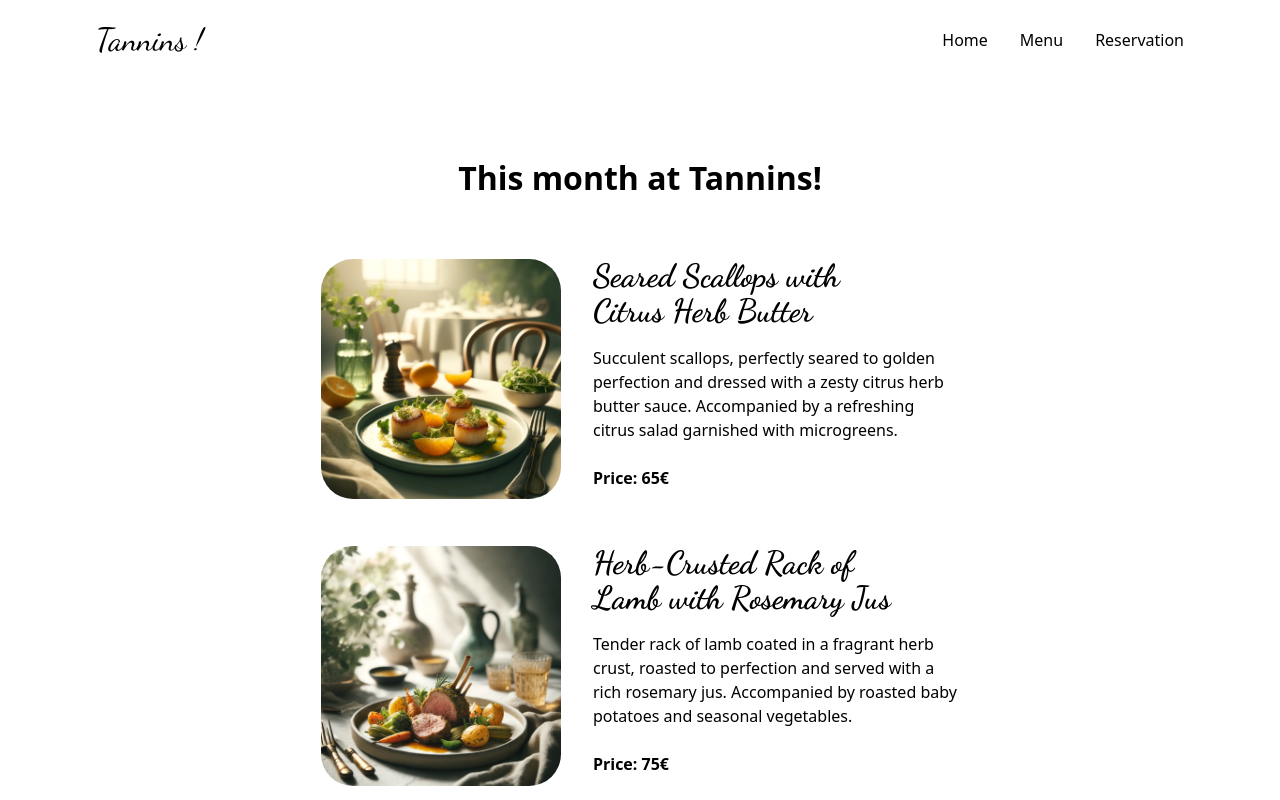
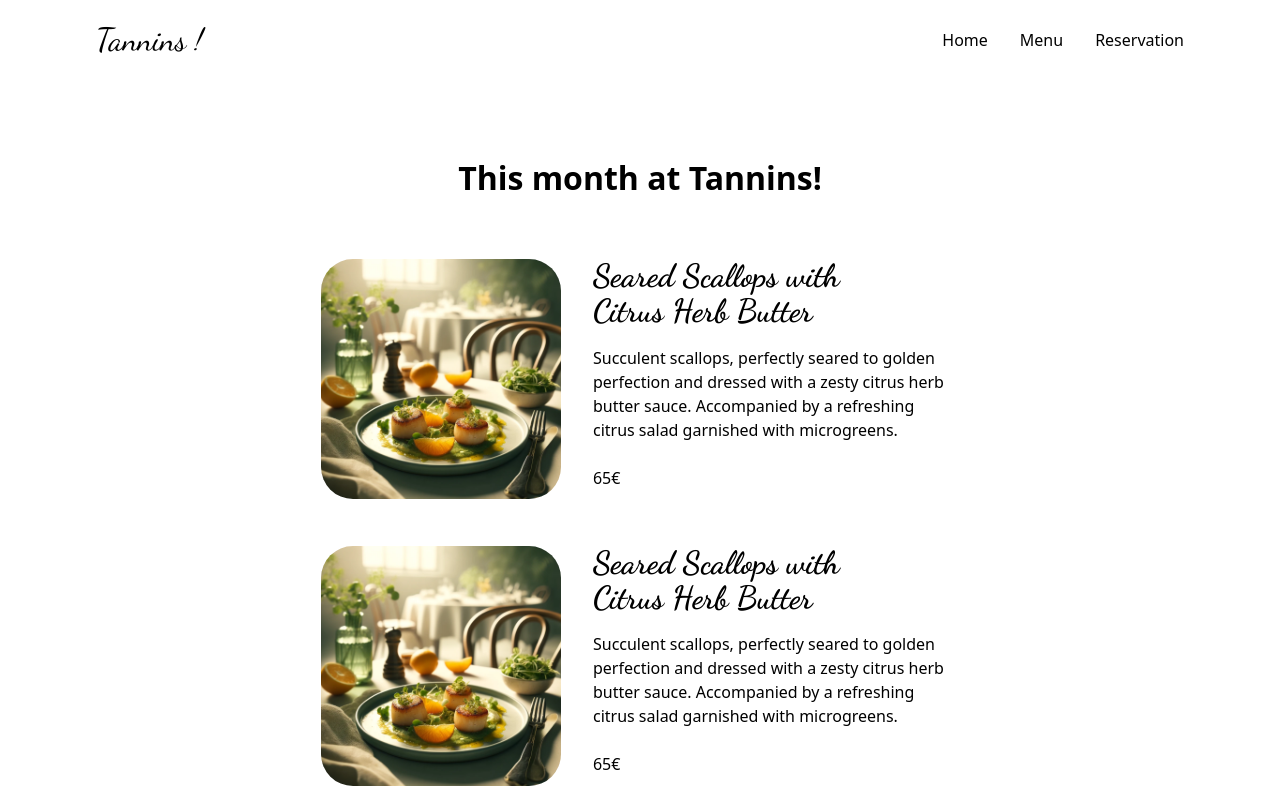
Before and after one commit to Mokalbari/restaurant, a website built with webpack: page src/index.html in a window 1280 px wide. Both pictures are taken after a click on the link "Menu". Shown: the top 800 px of the page. Built offline with nearby package versions, Linux system fonts and the light colour scheme.

Commit message:
feat: dynamic append menupage to DOM

```diff
--- a/src/index.html
+++ b/src/index.html
@@ -13,64 +13,24 @@
   <body>
     <header>
       <p id="title">Tannins !</p>
-      <menu>
+      <menu id="navigation-menu">
         <nav>
           <ul>
             <li>
-              <a href="#">Home</a>
+              <a id="home" href="#">Home</a>
             </li>
             <li>
-              <a href="#">Menu</a>
+              <a id="menu" href="#">Menu</a>
             </li>
             <li>
-              <a href="#"> Reservation </a>
+              <a id="reservation" href="#"> Reservation </a>
             </li>
           </ul>
         </nav>
       </menu>
     </header>
     <main>
-      <div id="content">
-        <div class="flex-container">
-          <h2>This month at Tannins!</h2>
-          <div class="card-container">
-            <div class="img" id="scallops"></div>
-            <div class="text-container">
-              <h3>Seared Scallops with Citrus Herb Butter</h3>
-              <p>
-                Succulent scallops, perfectly seared to golden perfection and
-                dressed with a zesty citrus herb butter sauce. Accompanied by a
-                refreshing citrus salad garnished with microgreens.
-              </p>
-              <p><strong>Price: 65€</strong></p>
-            </div>
-          </div>
-          <div class="card-container">
-            <div class="img" id="lamb"></div>
-            <div class="text-container">
-              <h3>Herb-Crusted Rack of Lamb with Rosemary Jus</h3>
-              <p>
-                Tender rack of lamb coated in a fragrant herb crust, roasted to
-                perfection and served with a rich rosemary jus. Accompanied by
-                roasted baby potatoes and seasonal vegetables.
-              </p>
-              <p><strong>Price: 75€</strong></p>
-            </div>
-          </div>
-          <div class="card-container">
-            <div class="img" id="risotto"></div>
-            <div class="text-container">
-              <h3>Truffle Risotto with Wild Mushrooms</h3>
-              <p>
-                Creamy Arborio rice cooked to perfection with earthy truffle
-                oil, topped with a medley of sautéed wild mushrooms and finished
-                with a sprinkle of Parmesan cheese.
-              </p>
-              <p><strong>Price: 50€</strong></p>
-            </div>
-          </div>
-        </div>
-      </div>
+      <div id="content"></div>
     </main>
     <footer>
       <p>
--- a/src/index.js
+++ b/src/index.js
@@ -3,9 +3,21 @@ import variables from "./css/variables.scss";
 import headerFooter from "./css/header-footer.scss";
 import global from "./css/global.scss";
 import homepagescss from "./css/homepage.scss";
-import homepage from "./js/homepage";
 import menuscss from "./css/menu.scss";
+import { divContent, navigationMenu } from "./js/dom";
+import { appendMenuPage } from "./js/menu";
+import { appendHomePage } from "./js/homepage";
 
-// document.addEventListener("DOMContentLoaded", () => {
-//    appendHomePage();
-// });
+document.addEventListener("DOMContentLoaded", () => {
+  appendHomePage();
+});
+
+document.addEventListener("click", (event) => {
+  if (event.target.id === "menu") {
+    divContent.innerHTML = "";
+    appendMenuPage();
+  } else if (event.target.id === "home") {
+    divContent.innerHTML = "";
+    appendHomePage();
+  }
+});
--- a/src/js/dom.js
+++ b/src/js/dom.js
@@ -11,6 +11,10 @@ export const getDomElement = {
     return document.createElement("h2");
   },
 
+  get h3() {
+    return document.createElement("h3");
+  },
+
   get p() {
     return document.createElement("p");
   },
@@ -22,3 +26,4 @@ export const getDomElement = {
 
 export default getDomElement;
 export const divContent = document.querySelector("#content");
+export const navigationMenu = document.querySelector("#navigation-menu");
--- a/src/js/homepage.js
+++ b/src/js/homepage.js
@@ -1,7 +1,7 @@
 import dom from "./dom";
 import { divContent } from "./dom";
 
-const appendHomePage = () => {
+export const appendHomePage = () => {
   const flexContainer = dom.div;
   flexContainer.classList.add("home", "flex-container");
   divContent.appendChild(flexContainer);
@@ -31,5 +31,3 @@ const appendHomePage = () => {
   rightContainer.classList.add("right-container");
   flexContainer.appendChild(rightContainer);
 };
-
-// export default appendHomePage();
--- /dev/null
+++ b/src/js/menu.js
@@ -0,0 +1,94 @@
+import dom from "./dom";
+import { divContent } from "./dom";
+
+export const appendMenuPage = () => {
+  const flexContainer = dom.div;
+  flexContainer.classList.add("flex-container");
+  divContent.appendChild(flexContainer);
+
+  const title = dom.h2;
+  title.textContent = "This month at Tannins!";
+  flexContainer.appendChild(title);
+
+  const cardContainer1 = dom.div;
+  cardContainer1.classList.add("card-container");
+  flexContainer.appendChild(cardContainer1);
+
+  const imgDiv1 = dom.div;
+  imgDiv1.classList.add("img");
+  imgDiv1.setAttribute("id", "scallops");
+  cardContainer1.appendChild(imgDiv1);
+
+  const textDiv1 = dom.div;
+  textDiv1.classList.add("text-container");
+  cardContainer1.appendChild(textDiv1);
+
+  const subTitle1 = dom.h3;
+  subTitle1.textContent = "Seared Scallops with Citrus Herb Butter";
+  textDiv1.appendChild(subTitle1);
+
+  const text1 = dom.p;
+  text1.textContent = `Succulent scallops, perfectly seared to golden perfection and
+  dressed with a zesty citrus herb butter sauce. Accompanied by a
+  refreshing citrus salad garnished with microgreens.`;
+  textDiv1.appendChild(text1);
+
+  const price1 = dom.p;
+  price1.textContent = "65€";
+  textDiv1.appendChild(price1);
+  //
+  const cardContainer2 = dom.div;
+  cardContainer2.classList.add("card-container");
+  flexContainer.appendChild(cardContainer2);
+
+  const imgDiv2 = dom.div;
+  imgDiv2.classList.add("img");
+  imgDiv2.setAttribute("id", "scallops");
+  cardContainer2.appendChild(imgDiv2);
+
+  const textDiv2 = dom.div;
+  textDiv2.classList.add("text-container");
+  cardContainer2.appendChild(textDiv2);
+
+  const subTitle2 = dom.h3;
+  subTitle2.textContent = "Seared Scallops with Citrus Herb Butter";
+  textDiv2.appendChild(subTitle2);
+
+  const text2 = dom.p;
+  text2.textContent = `Succulent scallops, perfectly seared to golden perfection and
+  dressed with a zesty citrus herb butter sauce. Accompanied by a
+  refreshing citrus salad garnished with microgreens.`;
+  textDiv2.appendChild(text2);
+
+  const price2 = dom.p;
+  price2.textContent = "65€";
+  textDiv2.appendChild(price2);
+  //
+  //
+  const cardContainer3 = dom.div;
+  cardContainer3.classList.add("card-container");
+  flexContainer.appendChild(cardContainer3);
+
+  const imgDiv3 = dom.div;
+  imgDiv3.classList.add("img");
+  imgDiv3.setAttribute("id", "scallops");
+  cardContainer3.appendChild(imgDiv3);
+
+  const textDiv3 = dom.div;
+  textDiv3.classList.add("text-container");
+  cardContainer3.appendChild(textDiv3);
+
+  const subTitle3 = dom.h3;
+  subTitle3.textContent = "Seared Scallops with Citrus Herb Butter";
+  textDiv3.appendChild(subTitle3);
+
+  const text3 = dom.p;
+  text3.textContent = `Succulent scallops, perfectly seared to golden perfection and
+    dressed with a zesty citrus herb butter sauce. Accompanied by a
+    refreshing citrus salad garnished with microgreens.`;
+  textDiv3.appendChild(text3);
+
+  const price3 = dom.p;
+  price3.textContent = "65€";
+  textDiv3.appendChild(price3);
+};
```
Also changed, not shown: tempZone.html (+40 -0 lines), dist/index.html, dist/main.js.
